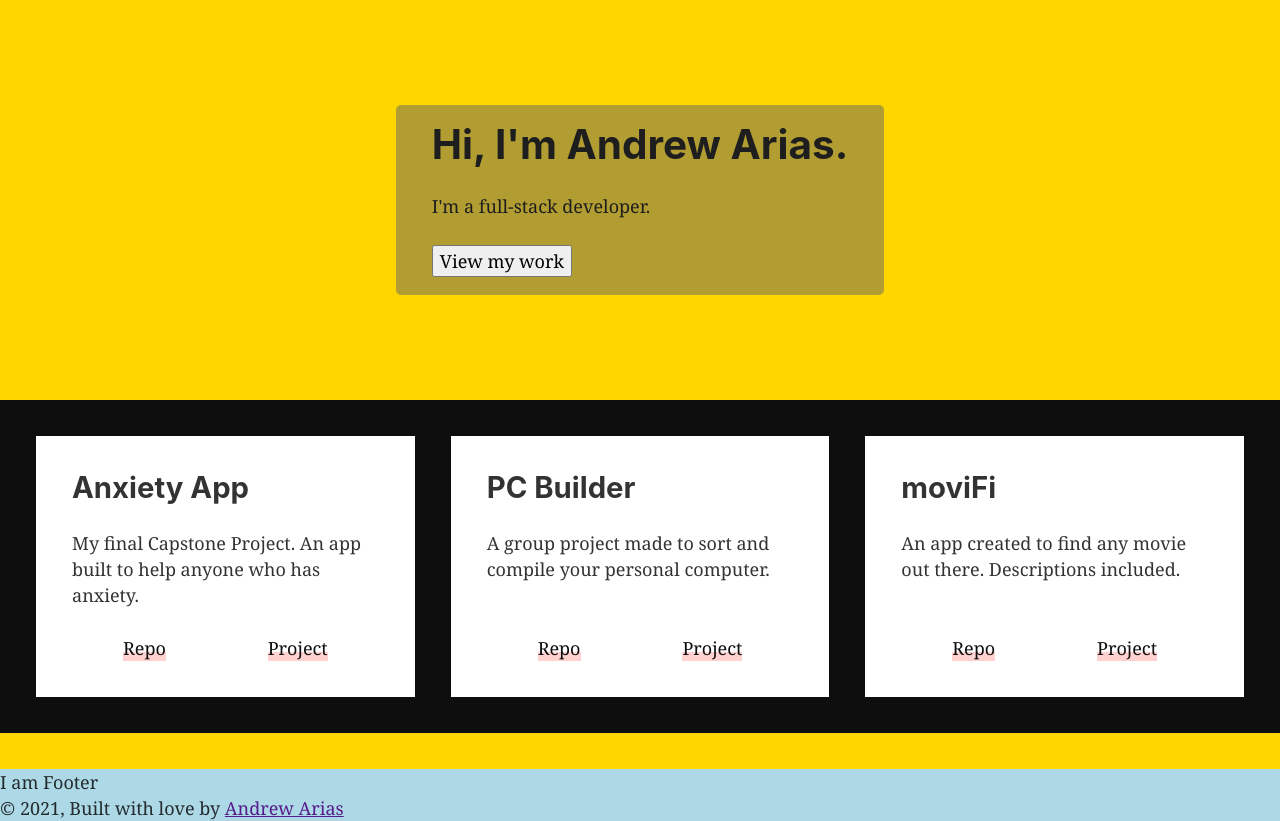
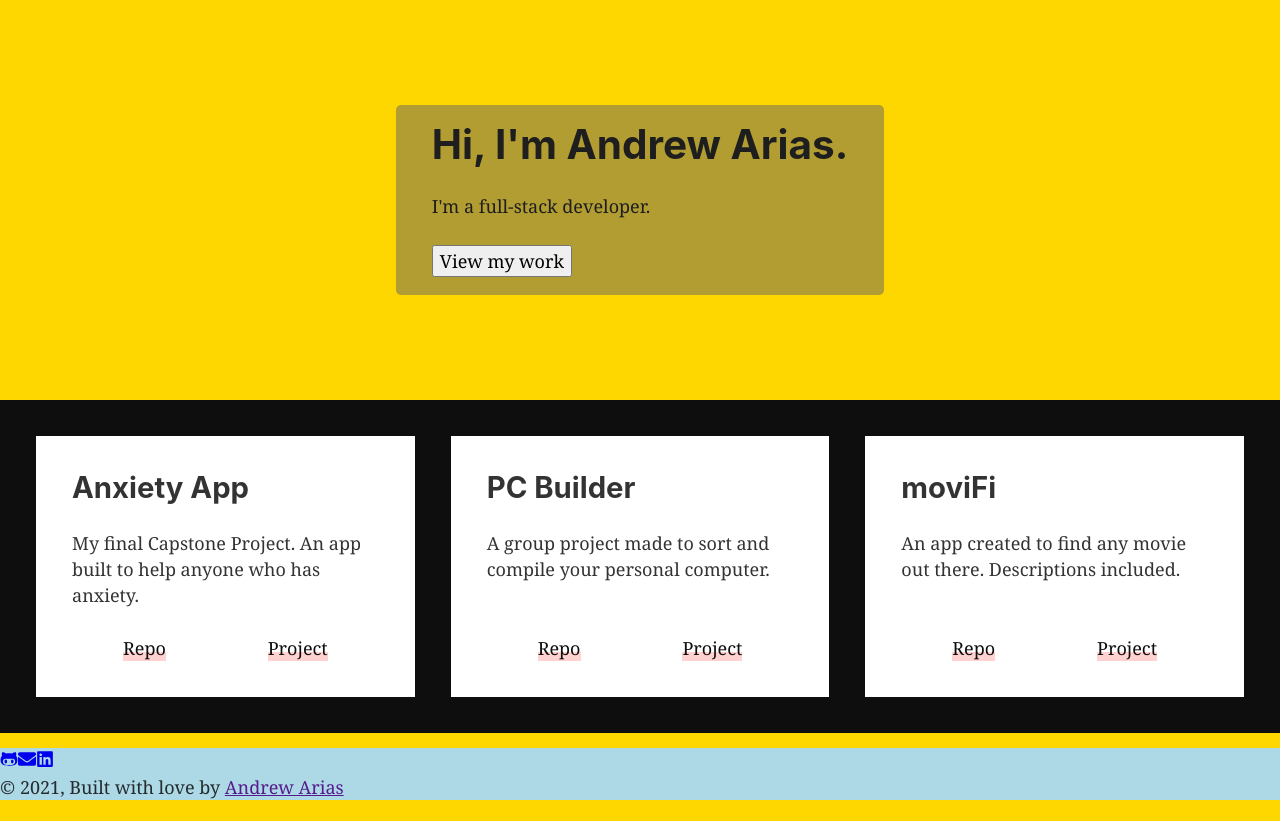
Before and after one commit to lta4/a-arias, a Gatsby site: page / in a window 1280 px wide. After the commit the page ends 800 px from the top, so only its background shows below. Built offline with nearby package versions, Linux system fonts and the light colour scheme; Gatsby itself is replaced by a stand-in of ours.

Commit message:
social icons made

```diff
--- a/package.json
+++ b/package.json
@@ -17,7 +17,8 @@
     "prop-types": "^15.7.2",
     "react": "^17.0.1",
     "react-dom": "^17.0.1",
-    "react-helmet": "^6.1.0"
+    "react-helmet": "^6.1.0",
+    "react-icons": "^4.3.1"
   },
   "devDependencies": {
     "prettier": "^2.4.1"
--- a/src/components/layout.js
+++ b/src/components/layout.js
@@ -1,9 +1,9 @@
 import * as React from "react"
 import PropTypes from "prop-types"
 import { useStaticQuery, graphql } from "gatsby"
-
 import Header from "./header"
-import Footer from "./footer"
+// import Footer from "./footer"
+import { FaGithubAlt, FaEnvelope, FaLinkedin } from "react-icons/fa"
 import "./layout.css"
 
 const Layout = ({ children }) => {
@@ -20,12 +20,21 @@ const Layout = ({ children }) => {
   return (
     <div className="flexThisBox">
       <main>{children}</main>
-      <footer
-        style={{
-          marginTop: `2rem`,
-        }}
-      >
-        <Footer />
+      <footer>
+        <div className="footer__socials">
+          <a href="https://github.com/lta4">
+            <FaGithubAlt />
+          </a>
+          <a href="mailto:andrew4ld@gmail.com">
+            <FaEnvelope />
+          </a>
+          <a href="https://linkedin.com/in/andrewarias4">
+            <FaLinkedin />
+          </a>
+        </div>
+        <div className="footer__attributions">
+
+        </div>
         © {new Date().getFullYear()}, Built with love by
         {` `}
         <a href="">Andrew Arias</a>
```
Also changed, not shown: 1 other file.
